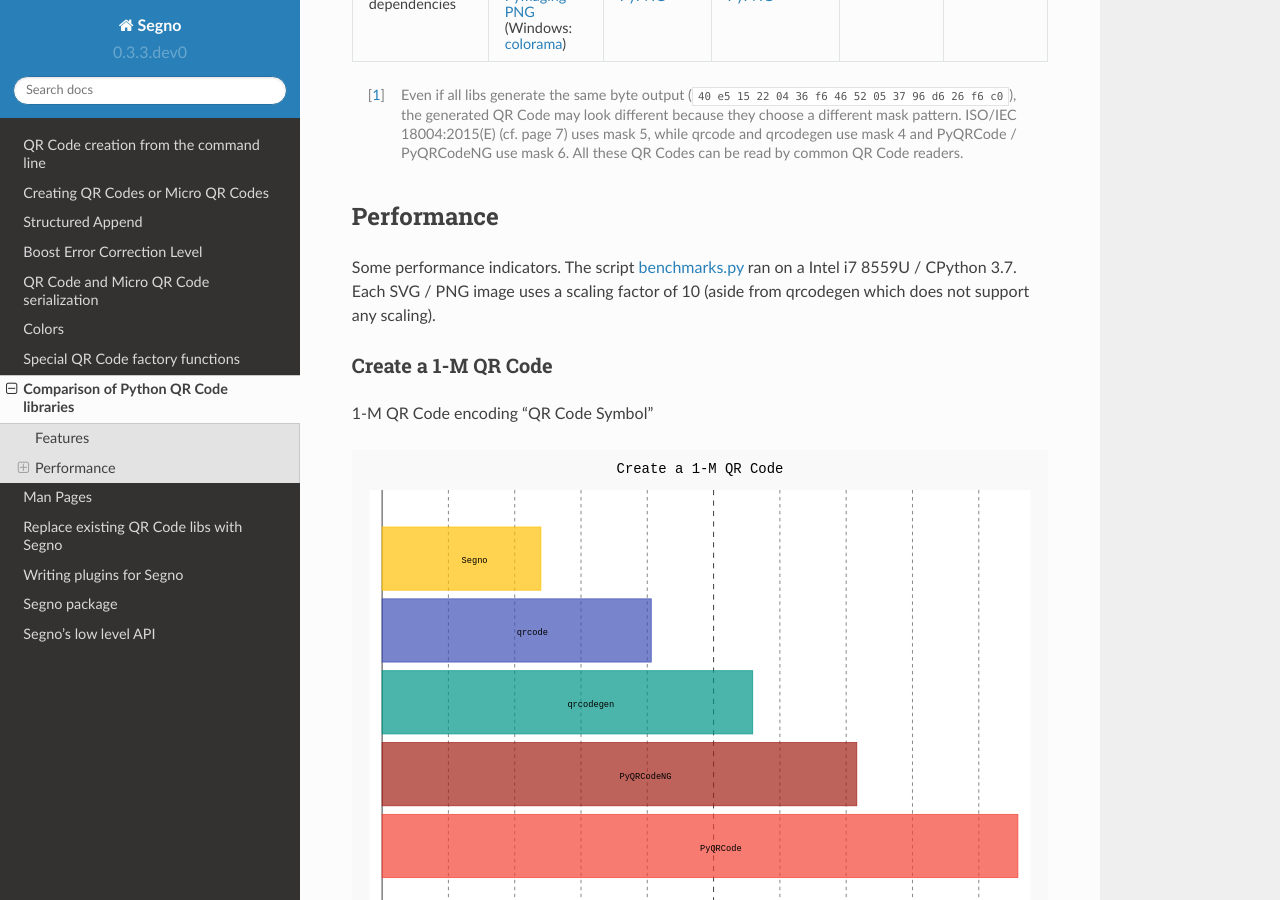
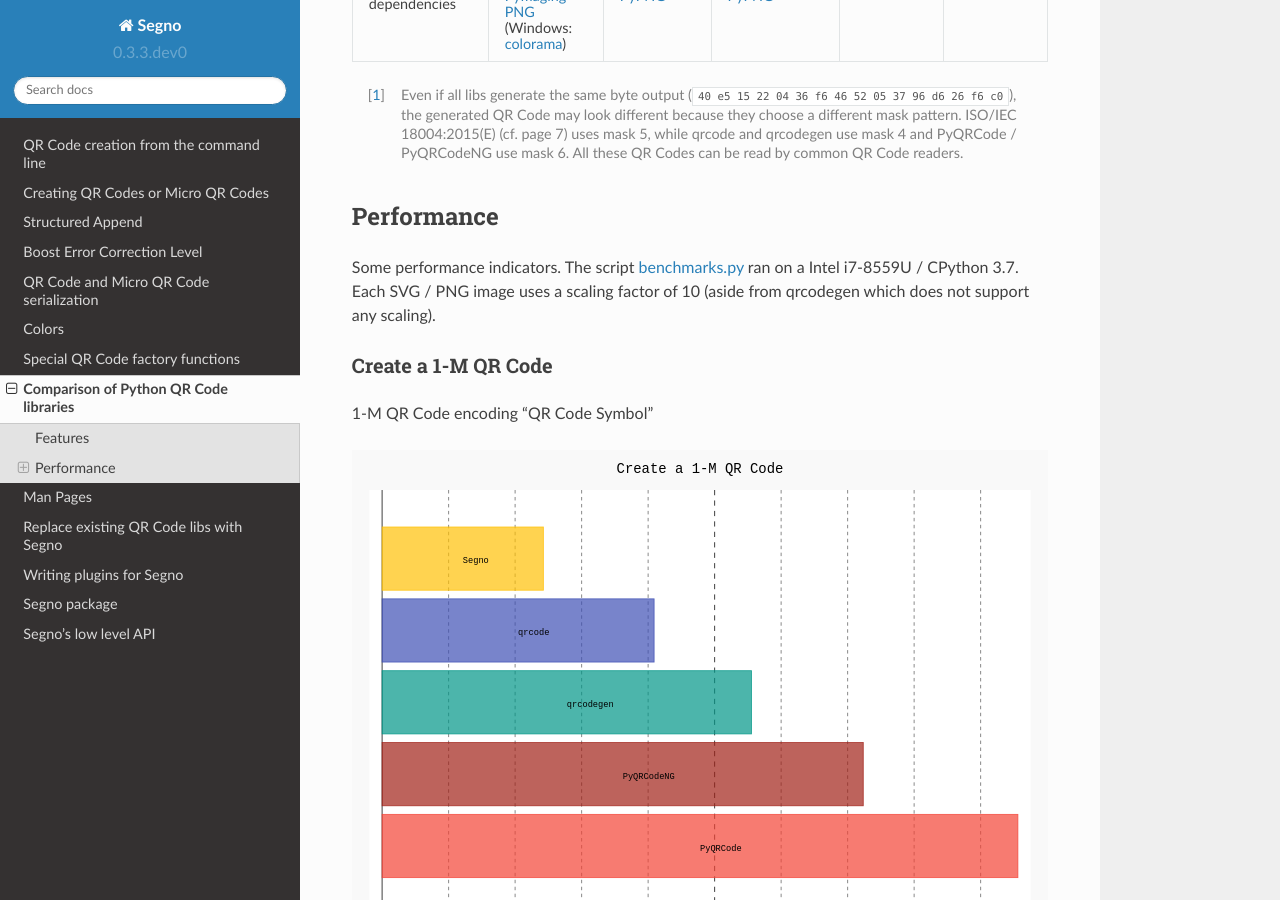
Before and after one commit to heuer/segno, a Sphinx documentation site: the page built from docs/comparison-qrcode-libs.rst, in a window 1280 px wide and 900 px high, scrolled down 2101 px. Built offline with Sphinx 7.4.7 and the Read the Docs theme 2.0.0, drawn with Linux system fonts in a browser that asks for light colours; the version number is read from the project's files by our own code.

```diff
--- a/docs/comparison-qrcode-libs.rst
+++ b/docs/comparison-qrcode-libs.rst
@@ -70,7 +70,7 @@ Performance
 -----------
 
 Some performance indicators. The script `benchmarks.py`_ ran on a
-Intel i7 8559U / CPython 3.7. Each SVG / PNG image uses a
+Intel i7-8559U / CPython 3.7. Each SVG / PNG image uses a
 scaling factor of 10 (aside from qrcodegen which does not support any scaling).
 
 
```
Also changed, not shown: other parts of docs/comparison-qrcode-libs.rst (+1 -1 lines), docs/_static/chart_create_1m.svg, docs/_static/chart_create_30h.svg, docs/_static/chart_create_7q.svg, docs/_static/chart_png.svg, docs/_static/chart_svg.svg, 1 other file.
